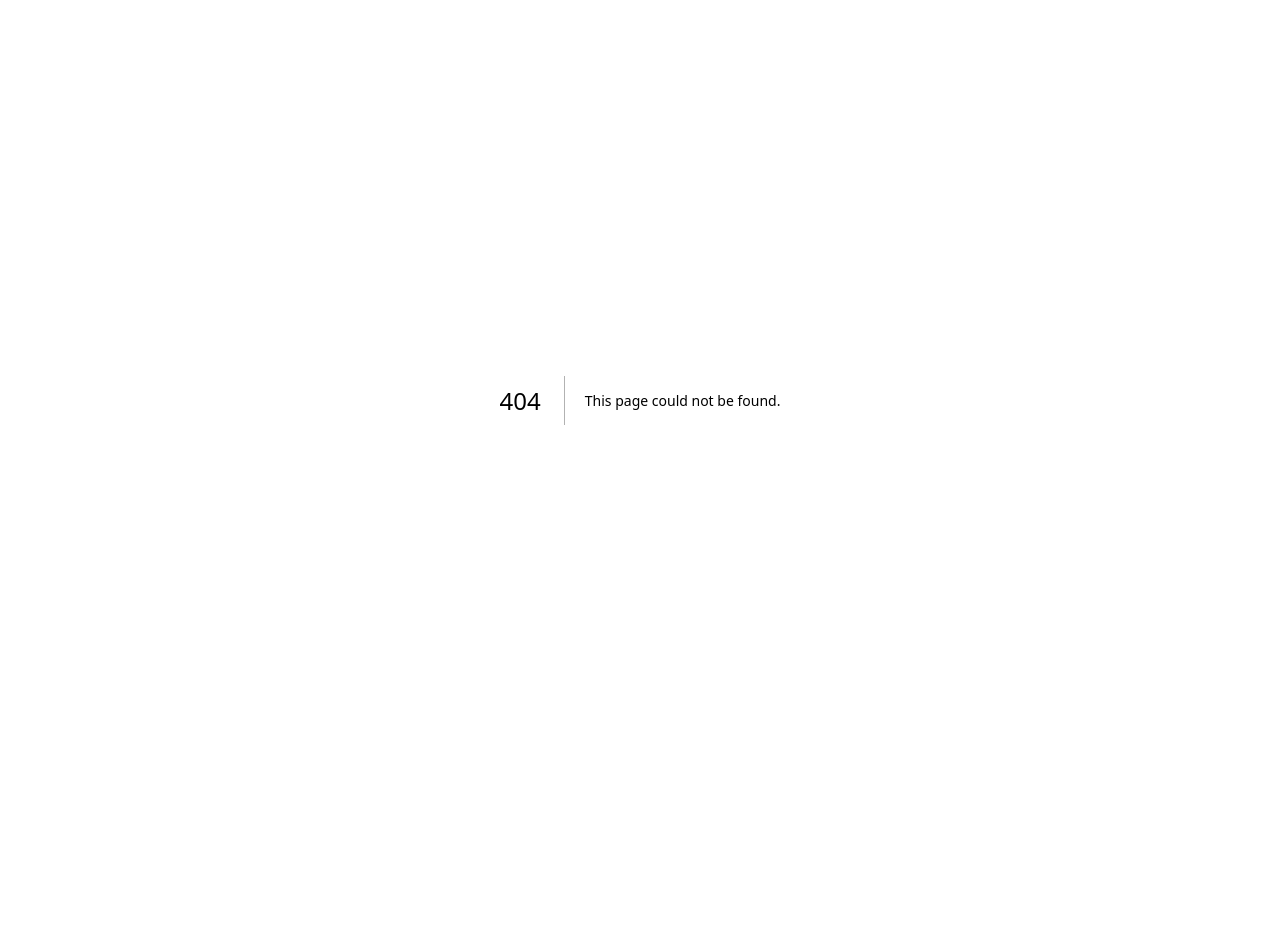
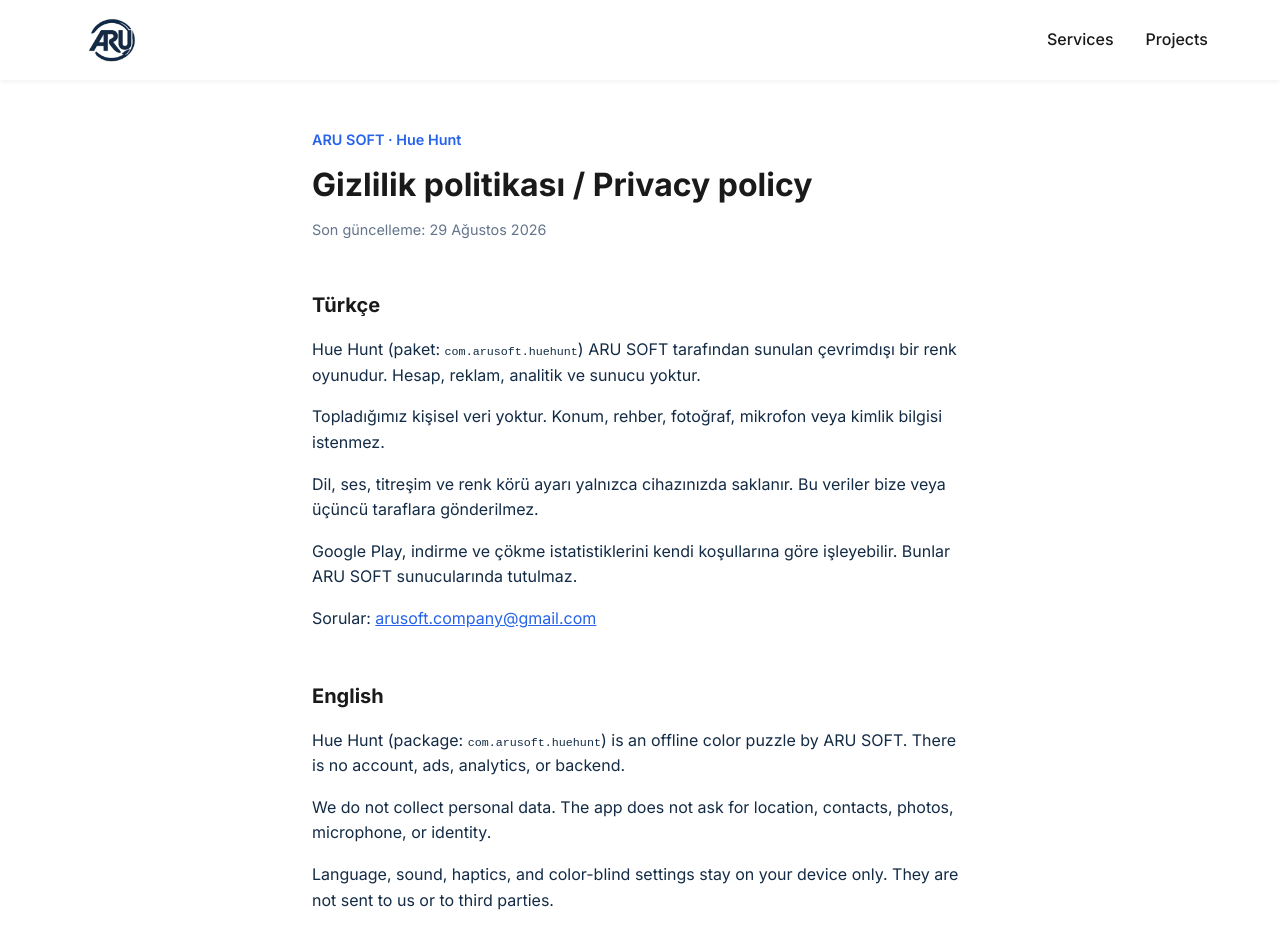
Before and after one commit to mustafaberat/arusoft-website, a Next.js app: page /privacy in a window 1280 px wide. Before the commit this address had no page. Shown: the top 933 px of the page. Before the commit the page ends 800 px from the top, so only its background shows below. Built offline with nearby package versions, Linux system fonts and the light colour scheme.

Commit message:
Add Hue Hunt privacy policy page for Play Console.

```diff
--- a/next.config.js
+++ b/next.config.js
@@ -1,5 +1,8 @@
 /** @type {import('next').NextConfig} */
 const nextConfig = {
+  async rewrites() {
+    return [{ source: '/privacy.html', destination: '/privacy' }];
+  },
   images: {
     remotePatterns: [
       {
--- /dev/null
+++ b/pages/privacy.js
@@ -0,0 +1,84 @@
+import React from 'react';
+import Head from 'next/head';
+import Header from '../components/Header';
+import Footer from '../components/Footer';
+import styles from '../styles/Privacy.module.css';
+
+export default function Privacy() {
+  return (
+    <>
+      <Head>
+        <title>Privacy Policy — Hue Hunt · ARU SOFT</title>
+        <meta
+          name="description"
+          content="Privacy policy for Hue Hunt by ARU SOFT. Offline game; no account, ads, or personal data collection."
+        />
+        <link rel="icon" href="/aru.png" />
+      </Head>
+      <div className={styles.page}>
+        <Header />
+        <main className={styles.main}>
+          <p className={styles.kicker}>ARU SOFT · Hue Hunt</p>
+          <h1 className={styles.title}>Gizlilik politikası / Privacy policy</h1>
+          <p className={styles.updated}>Son güncelleme: 29 Ağustos 2026</p>
+
+          <section className={styles.section}>
+            <h2>Türkçe</h2>
+            <p>
+              Hue Hunt (paket: <code>com.arusoft.huehunt</code>) ARU SOFT
+              tarafından sunulan çevrimdışı bir renk oyunudur. Hesap, reklam,
+              analitik ve sunucu yoktur.
+            </p>
+            <p>
+              Topladığımız kişisel veri yoktur. Konum, rehber, fotoğraf,
+              mikrofon veya kimlik bilgisi istenmez.
+            </p>
+            <p>
+              Dil, ses, titreşim ve renk körü ayarı yalnızca cihazınızda
+              saklanır. Bu veriler bize veya üçüncü taraflara gönderilmez.
+            </p>
+            <p>
+              Google Play, indirme ve çökme istatistiklerini kendi
+              koşullarına göre işleyebilir. Bunlar ARU SOFT sunucularında
+              tutulmaz.
+            </p>
+            <p>
+              Sorular:{' '}
+              <a href="mailto:arusoft.company@gmail.com">
+                arusoft.company@gmail.com
+              </a>
+            </p>
+          </section>
+
+          <section className={styles.section}>
+            <h2>English</h2>
+            <p>
+              Hue Hunt (package: <code>com.arusoft.huehunt</code>) is an
+              offline color puzzle by ARU SOFT. There is no account, ads,
+              analytics, or backend.
+            </p>
+            <p>
+              We do not collect personal data. The app does not ask for
+              location, contacts, photos, microphone, or identity.
+            </p>
+            <p>
+              Language, sound, haptics, and color-blind settings stay on your
+              device only. They are not sent to us or to third parties.
+            </p>
+            <p>
+              Google Play may process install or crash stats under Google’s
+              terms. ARU SOFT does not store that data.
+            </p>
+            <p>
+              Questions:{' '}
+              <a href="mailto:arusoft.company@gmail.com">
+                arusoft.company@gmail.com
+              </a>
+            </p>
+          </section>
+        </main>
+        <Footer />
+      </div>
+    </>
+  );
+}
--- a/public/privacy.html
+++ /dev/null
@@ -1,38 +0,0 @@
-<!DOCTYPE html>
-<html lang="tr">
-<head>
-  <meta charset="utf-8">
-  <meta name="viewport" content="width=device-width, initial-scale=1">
-  <title>Privacy Policy — Hue Hunt · ARU SOFT</title>
-  <style>
-    body { margin: 0; font-family: system-ui, sans-serif; background: #101114; color: #f4f5f7; line-height: 1.55; }
-    main { max-width: 40rem; margin: 0 auto; padding: 2rem 1.25rem 4rem; }
-    h1 { font-size: 1.6rem; margin-bottom: 0.25rem; }
-    h2 { font-size: 1.15rem; margin-top: 1.75rem; }
-    p, li { color: #c8ccd4; }
-    a { color: #f4f5f7; }
-    .meta { color: #9aa0ab; font-size: 0.9rem; }
-  </style>
-</head>
-<body>
-  <main>
-    <p class="meta">ARU SOFT · Hue Hunt</p>
-    <h1>Gizlilik politikası / Privacy policy</h1>
-    <p class="meta">Son güncelleme: 29 Ağustos 2026</p>
-
-    <h2>Türkçe</h2>
-    <p>Hue Hunt (paket: <code>com.arusoft.huehunt</code>) ARU SOFT tarafından sunulan çevrimdışı bir renk oyunuudur. Hesap, reklam, analitik ve sunucu yoktur.</p>
-    <p>Topladığımız kişisel veri yoktur. Konum, rehber, fotoğraf, mikrofon veya kimlik bilgisi istenmez.</p>
-    <p>Dil, ses, titreşim ve renk körü ayarı yalnızca cihazınızda saklanır (uygulama tercihi). Bu veriler bize veya üçüncü taraflara gönderilmez.</p>
-    <p>Google Play, indirme ve çökme istatistiklerini kendi koşullarına göre işleyebilir. Bunlar ARU SOFT sunucularında tutulmaz.</p>
-    <p>Sorular: <a href="mailto:arusoft.company@gmail.com">arusoft.company@gmail.com</a></p>
-
-    <h2>English</h2>
-    <p>Hue Hunt (package: <code>com.arusoft.huehunt</code>) is an offline color puzzle by ARU SOFT. There is no account, ads, analytics, or backend.</p>
-    <p>We do not collect personal data. The app does not ask for location, contacts, photos, microphone, or identity.</p>
-    <p>Language, sound, haptics, and color-blind settings stay on your device only. They are not sent to us or to third parties.</p>
-    <p>Google Play may process install or crash stats under Google’s terms. ARU SOFT does not store that data.</p>
-    <p>Questions: <a href="mailto:arusoft.company@gmail.com">arusoft.company@gmail.com</a></p>
-  </main>
-</body>
-</html>
--- /dev/null
+++ b/styles/Privacy.module.css
@@ -0,0 +1,54 @@
+.page {
+  min-height: 100vh;
+  background-color: var(--color-background);
+}
+
+.main {
+  max-width: 720px;
+  margin: 0 auto;
+  padding: calc(var(--header-height) + var(--spacing-xl)) var(--spacing-lg) var(--spacing-xl);
+}
+
+.kicker {
+  color: var(--color-primary);
+  font-weight: var(--font-weight-semibold);
+  font-size: 0.9rem;
+  margin-bottom: var(--spacing-xs);
+}
+
+.title {
+  color: var(--color-text-dark);
+  font-size: 2rem;
+  font-weight: var(--font-weight-bold);
+  margin-bottom: var(--spacing-xs);
+}
+
+.updated {
+  color: #64748b;
+  font-size: 0.9rem;
+  margin-bottom: var(--spacing-xl);
+}
+
+.section {
+  margin-bottom: var(--spacing-xl);
+}
+
+.section h2 {
+  color: var(--color-text-dark);
+  font-size: 1.25rem;
+  margin-bottom: var(--spacing-sm);
+}
+
+.section p {
+  color: var(--color-text);
+  margin-bottom: var(--spacing-sm);
+}
+
+.section a {
+  color: var(--color-primary);
+  text-decoration: underline;
+}
+
+.section code {
+  font-size: 0.9em;
+}
```
